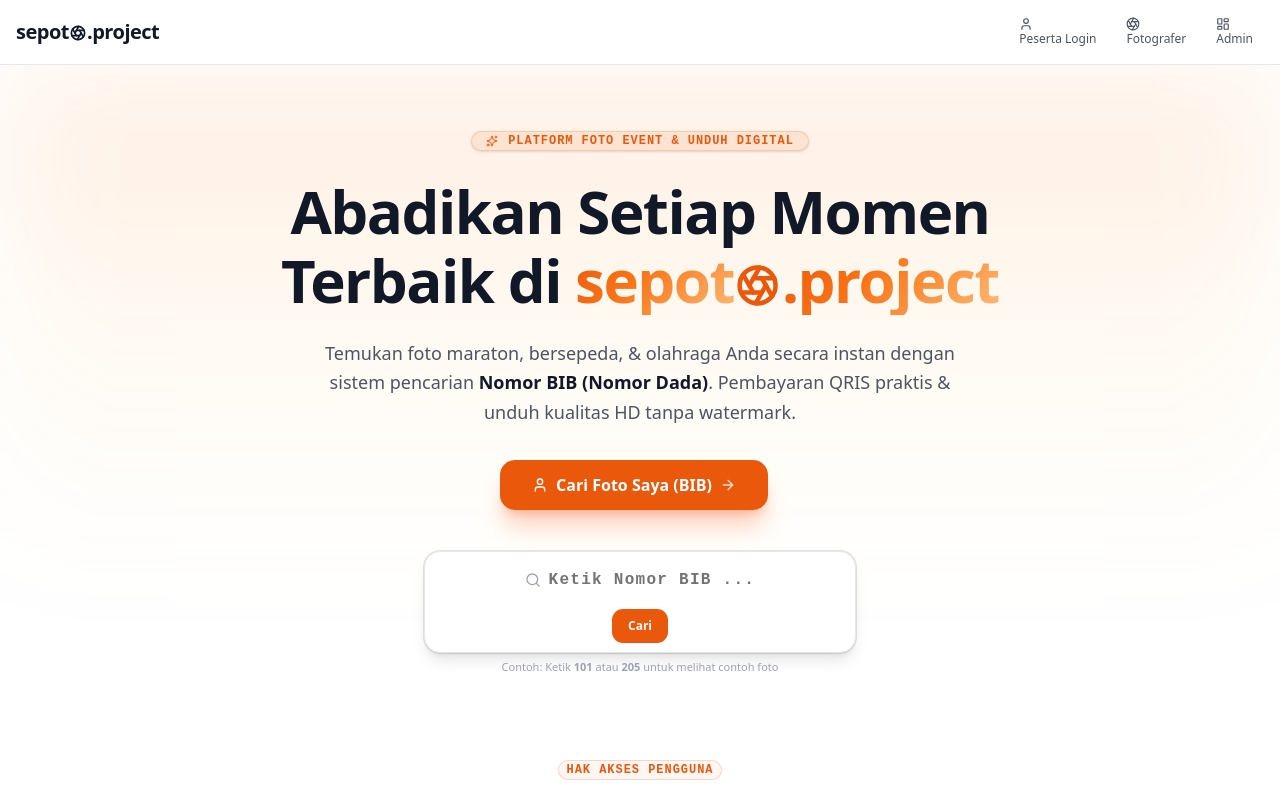
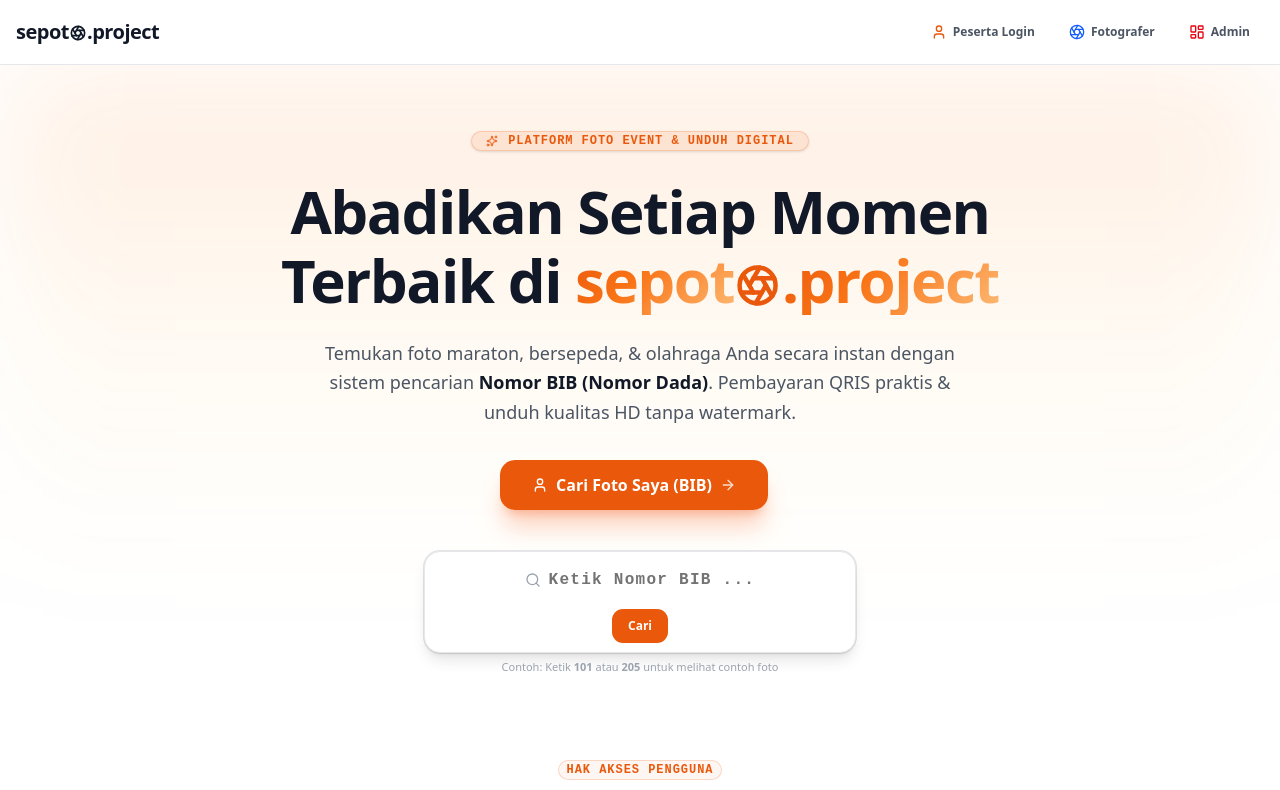
Before and after one commit to azharabdulsali/sepoto, a React (Vite) app in the folder frontend/: page / in a window 1280 px wide. Shown: the top 790 px of the page. Built offline with nearby package versions, Linux system fonts and the light colour scheme.

Commit message:
feat: add responsive navigation bar component with role-based access and authentication controls

```diff
--- a/frontend/src/components/Navbar.jsx
+++ b/frontend/src/components/Navbar.jsx
@@ -4,7 +4,6 @@
   ShoppingCart, LogOut, Menu, X, User,
   ClipboardList, Home, LayoutDashboard, Aperture, ArrowRight
 } from 'lucide-react';
-import { Button } from '@/components/ui/button';
 import { Badge } from '@/components/ui/badge';
 import {
   AlertDialog,
@@ -62,48 +61,45 @@
 
             {/* ─── Non-Authenticated (Public Nav Links) ──────────── */}
             {!isAuthenticated && (
-              <div className="hidden md:flex items-center gap-2">
-                <Button
-                  variant="ghost"
-                  size="sm"
-                  asChild
-                  className={`text-xs font-medium h-9 rounded-xl ${
-                    location.pathname === '/login' ? 'bg-brand/10 text-brand' : 'text-[#4B5563] hover:text-[#111827]'
+              <div className="hidden md:flex items-center gap-1.5">
+                <Link
+                  to="/login"
+                  id="nav-public-user-login"
+                  className={`inline-flex flex-row items-center justify-center gap-1.5 px-3.5 h-9 rounded-xl text-xs font-semibold transition-all ${
+                    location.pathname === '/login'
+                      ? 'bg-brand/10 text-brand'
+                      : 'text-[#4B5563] hover:text-[#111827] hover:bg-[#F3F4F6]'
                   }`}
                 >
-                  <Link to="/login" id="nav-public-user-login">
-                    <User className="w-3.5 h-3.5 mr-1.5" />
-                    <span>Peserta Login</span>
-                  </Link>
-                </Button>
+                  <User className="w-4 h-4 shrink-0 text-brand" />
+                  <span className="whitespace-nowrap">Peserta Login</span>
+                </Link>
 
-                <Button
-                  variant="ghost"
-                  size="sm"
-                  asChild
-                  className={`text-xs font-medium h-9 rounded-xl ${
-                    location.pathname === '/photographer/login' ? 'bg-blue-50 text-blue-600' : 'text-[#4B5563] hover:text-blue-600'
+                <Link
+                  to="/photographer/login"
+                  id="nav-public-photographer-login"
+                  className={`inline-flex flex-row items-center justify-center gap-1.5 px-3.5 h-9 rounded-xl text-xs font-semibold transition-all ${
+                    location.pathname === '/photographer/login'
+                      ? 'bg-blue-50 text-blue-600'
+                      : 'text-[#4B5563] hover:text-blue-600 hover:bg-blue-50/60'
                   }`}
                 >
-                  <Link to="/photographer/login" id="nav-public-photographer-login">
-                    <Aperture className="w-3.5 h-3.5 mr-1.5" />
-                    <span>Fotografer</span>
-                  </Link>
-                </Button>
+                  <Aperture className="w-4 h-4 shrink-0 text-blue-600" />
+                  <span className="whitespace-nowrap">Fotografer</span>
+                </Link>
 
-                <Button
-                  variant="ghost"
-                  size="sm"
-                  asChild
-                  className={`text-xs font-medium h-9 rounded-xl ${
-                    location.pathname === '/admin/login' ? 'bg-red-50 text-red-600' : 'text-[#4B5563] hover:text-red-600'
+                <Link
+                  to="/admin/login"
+                  id="nav-public-admin-login"
+                  className={`inline-flex flex-row items-center justify-center gap-1.5 px-3.5 h-9 rounded-xl text-xs font-semibold transition-all ${
+                    location.pathname === '/admin/login'
+                      ? 'bg-red-50 text-red-600'
+                      : 'text-[#4B5563] hover:text-red-600 hover:bg-red-50/60'
                   }`}
                 >
-                  <Link to="/admin/login" id="nav-public-admin-login">
-                    <LayoutDashboard className="w-3.5 h-3.5 mr-1.5" />
-                    <span>Admin</span>
-                  </Link>
-                </Button>
+                  <LayoutDashboard className="w-4 h-4 shrink-0 text-red-600" />
+                  <span className="whitespace-nowrap">Admin</span>
+                </Link>
               </div>
             )}
 
```
